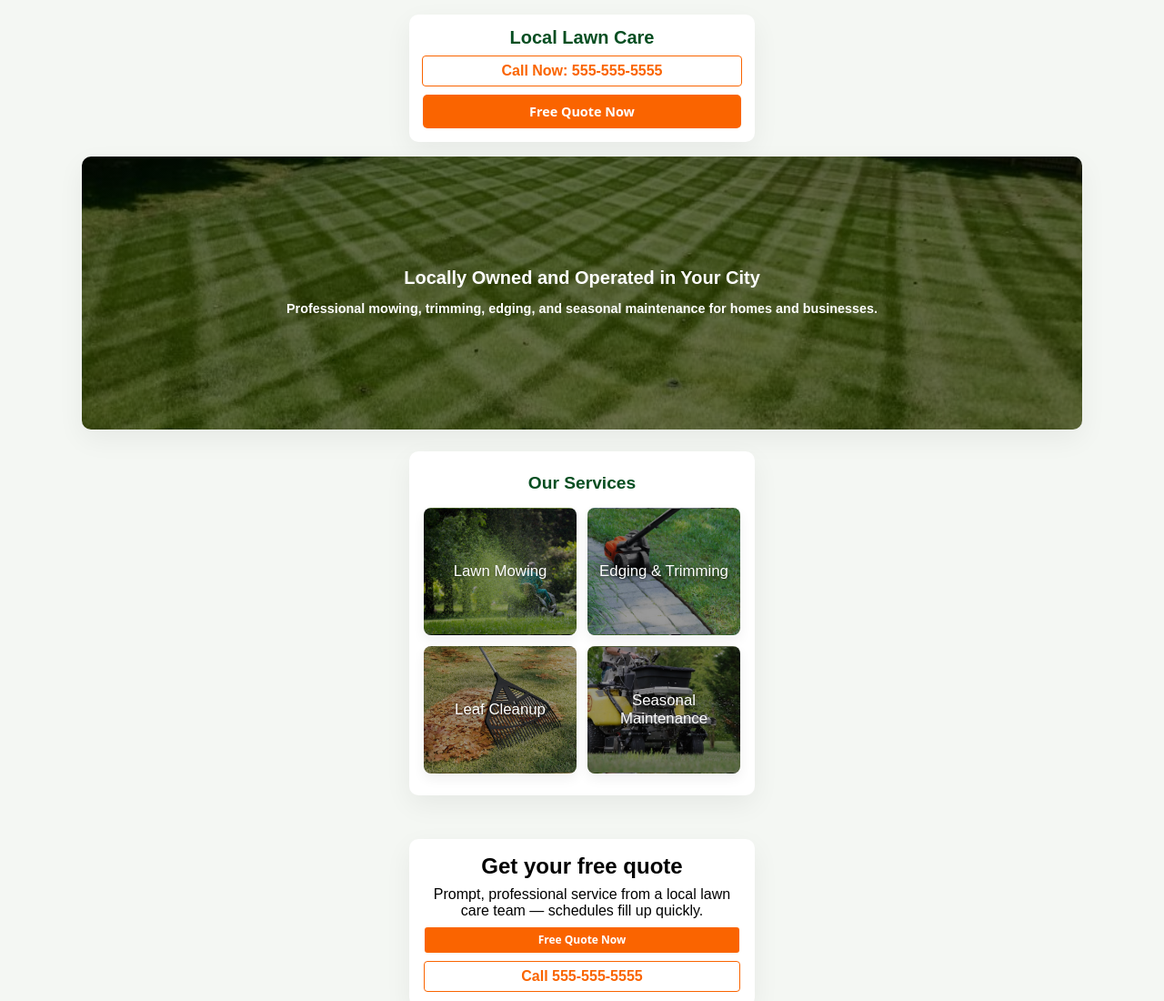
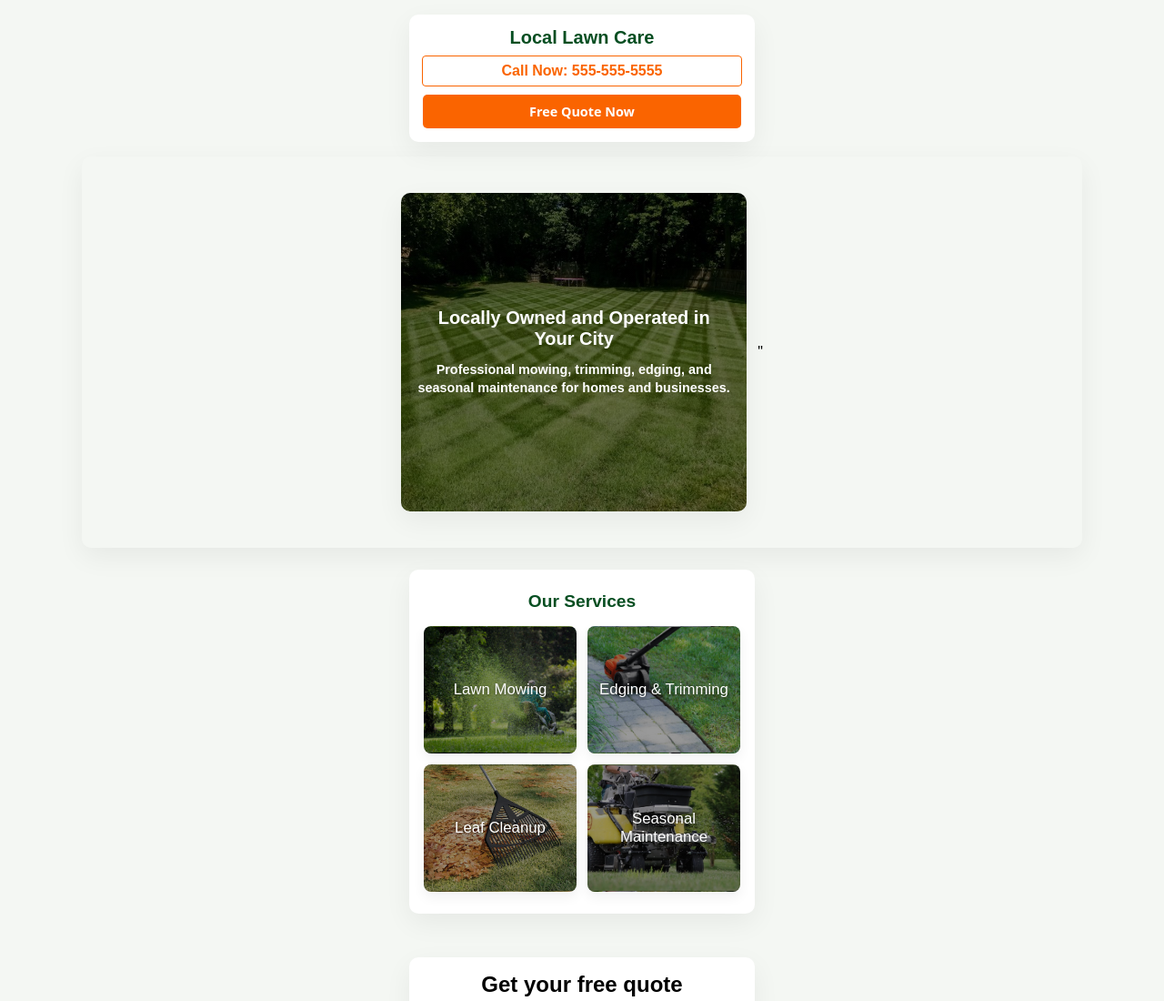
Before and after one commit to noah-tah/bakery-website, a plain HTML site: page index.html in a window 1280 px wide. Shown: the top 1100 px of the page at 91% size. Drawn offline with Linux system fonts and the light colour scheme.

Commit message:
flexbox changes on hero

```diff
--- a/index.html
+++ b/index.html
@@ -19,8 +19,10 @@
 
     <!-- Modifiable hero section -->
     <div id="hero">
-        <h2>Locally Owned and Operated in Your City</h2>
-        <h3>Professional mowing, trimming, edging, and seasonal maintenance for homes and businesses.</h3>
+        <div class="hero-card">
+            <h2>Locally Owned and Operated in Your City</h2>
+            <h3>Professional mowing, trimming, edging, and seasonal maintenance for homes and businesses.</h3>
+        </div>"
     </div>
     <!-- End of hero section -->
 
--- a/styles.css
+++ b/styles.css
@@ -137,18 +137,33 @@ header .cta-button {
 
 #hero {
     display: flex;
-    flex-direction: column;
     justify-content: center;
     align-items: center;
     max-width: var(--max-width);
     margin: 0 auto;
-    padding: 2rem 1rem;
-    min-height: 300px;              /* adjust value as needed */
+    padding: var(--section-padding);
+    min-height: 300px;
+    border-radius: 10px;
+    box-shadow: 0 10px 30px rgba(2,6,23,0.06);
+    text-align: center;
+    gap: 0.75rem;
+}
+
+.hero-card {
+    display: flex;
+    flex-direction: column;
+    align-items: center;
+    justify-content: center;
+    width: 100%;
+    max-width: 380px;
+    min-height: 350px;
     background: linear-gradient(rgba(0,0,0,0.5), rgba(0,0,0,0.5)),
                 url('images/checkered_lawn.jpg') center/cover no-repeat;
     border-radius: 10px;
+    padding: 1.5rem 1rem;
     box-shadow: 0 10px 30px rgba(2,6,23,0.06);
-    text-align: center;
+    display: flex;
+    flex-direction: column;
     gap: 0.75rem;
 }
 
```
